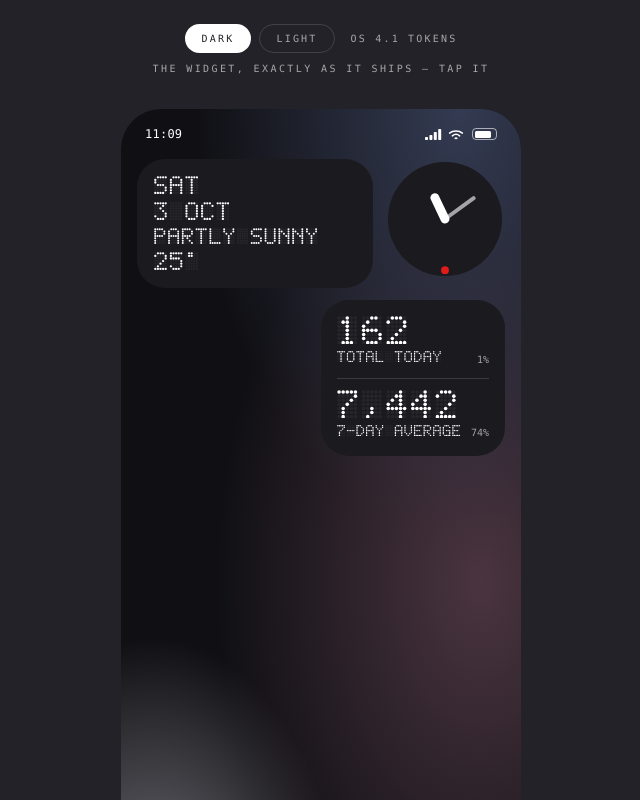
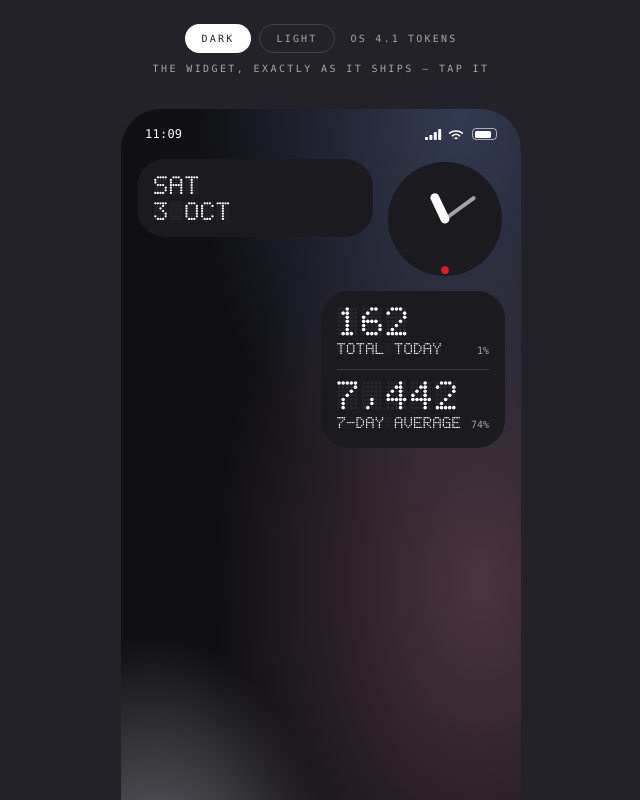
Before and after one commit to damilareoo/nothing-pedometer, a Next.js app: page / in a window 1280 px wide. Shown: the top 800 px of the page, without its empty margins (319-959 px from the left). Built offline with nearby package versions, Linux system fonts and the light colour scheme.

Commit message:
Date card drops invented weather, keeps live date

```diff
--- a/components/nothing-pedometer/experience.tsx
+++ b/components/nothing-pedometer/experience.tsx
@@ -475,14 +475,12 @@ function ClockFace({ time, t }: { time: string; t: Tokens }) {
   );
 }
 
-/** Date + weather squircle, dot-matrix capitals exactly like the device. */
+/** Date squircle, dot-matrix capitals exactly like the device. Live date only — no invented weather. */
 function DateCard({ weekday, dayMonth, t }: { weekday: string; dayMonth: string; t: Tokens }) {
   return (
-    <div className="flex flex-1 flex-col justify-center gap-[8px] rounded-[28px] p-4" role="group" aria-label={`${weekday} ${dayMonth}, partly sunny 25 degrees`} style={{ background: t.widget, border: `1px solid ${t.edge}`, boxShadow: t.pop }}>
+    <div className="flex flex-1 flex-col justify-center gap-[8px] rounded-[28px] p-4" role="group" aria-label={`${weekday} ${dayMonth}`} style={{ background: t.widget, border: `1px solid ${t.edge}`, boxShadow: t.pop }}>
       <Matrix t={t} text={weekday} dot={1.15} pitch={2.6} />
       <Matrix t={t} text={dayMonth} dot={1.15} pitch={2.6} />
-      <Matrix t={t} text="PARTLY SUNNY" dot={1} pitch={2.3} />
-      <Matrix t={t} text="25°" dot={1.15} pitch={2.6} />
     </div>
   );
 }
```
Also changed, not shown: 1 other file (tests, documents, lock files or other folders).
